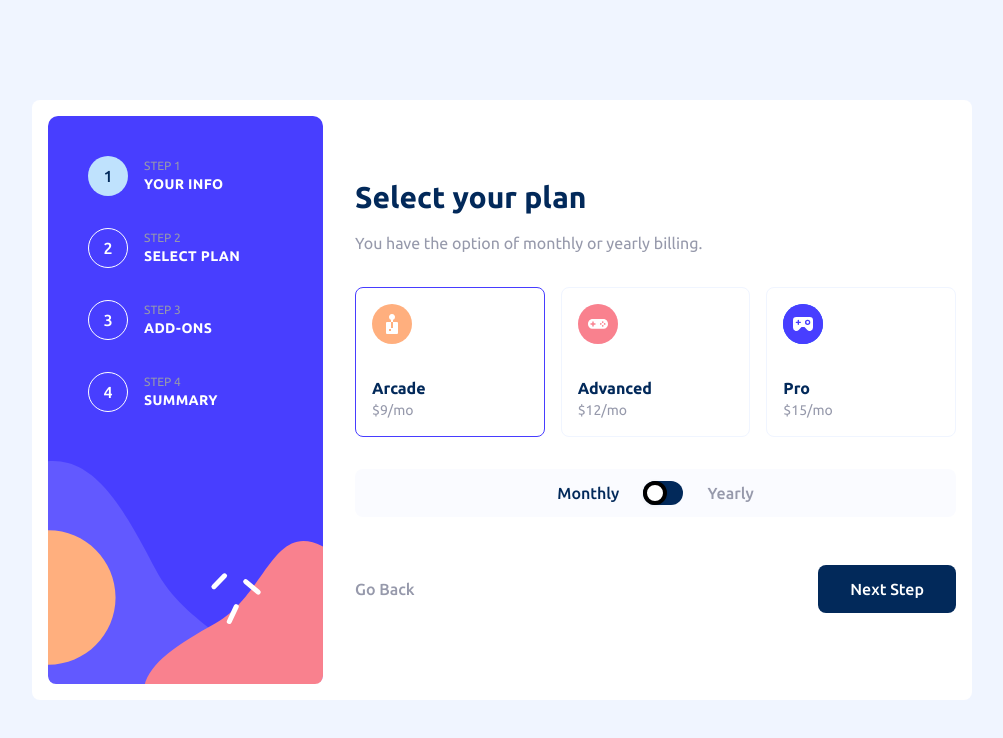
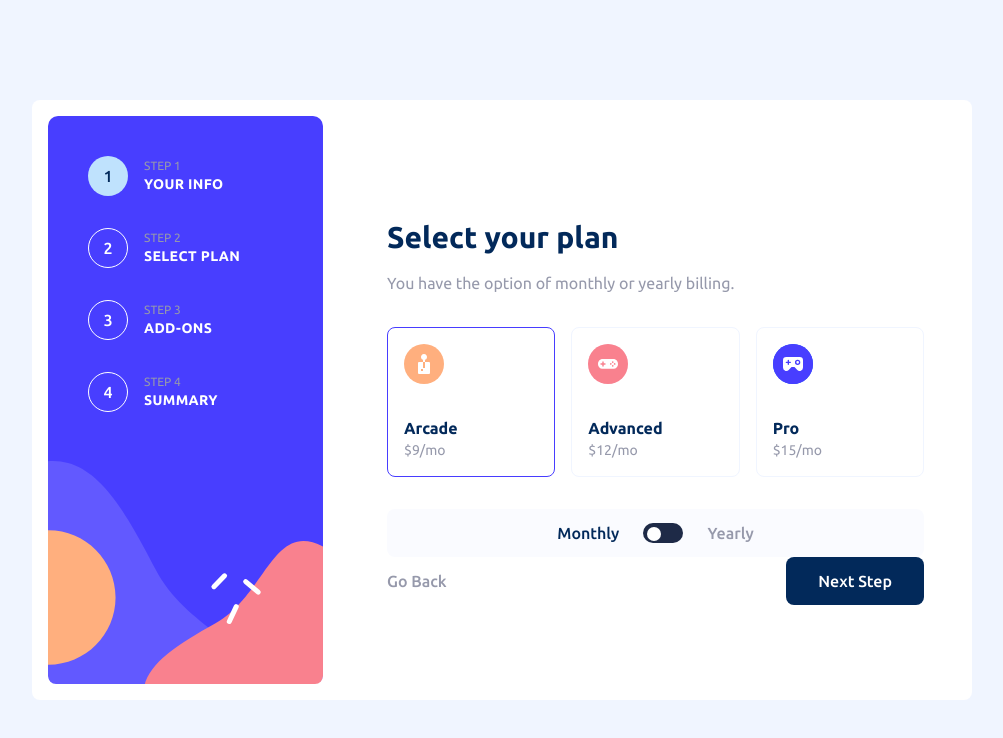
Before and after one commit to Safeya-Yasien/multi-step-form, a React (Vite) app: page /plans in a window 1280 px wide. Shown: the top 738 px of the page, without its empty margins (138-1141 px from the left). Built offline with nearby package versions, Linux system fonts and the light colour scheme.

Commit message:
feat: implement navigation and toggle functionality across multiple steps

```diff
--- a/src/index.css
+++ b/src/index.css
@@ -45,3 +45,32 @@ body {
   font-family: var(--font-family);
   background-color: var(--color-blue-100);
 }
+
+.toggle-label {
+  width: 40px;
+  height: 20px;
+  display: block;
+  position: relative;
+  background: #1e2a47;
+  transition: background 0.2s;
+}
+
+.toggle-checkbox:checked + .toggle-label {
+  background: var(--color-purple-600);
+}
+
+.toggle-label::before {
+  content: "";
+  position: absolute;
+  left: 4px;
+  top: 4px;
+  width: 14px;
+  height: 14px;
+  background: white;
+  border-radius: 50%;
+  transition: left 0.2s;
+}
+
+.toggle-checkbox:checked + .toggle-label::before {
+  left: 22px;
+}
--- a/src/layouts/MainLayout.tsx
+++ b/src/layouts/MainLayout.tsx
@@ -14,7 +14,9 @@ const MainLayout = () => {
         <StepsSidebar currentStep={step} />
         {/* forms */}
         <div className="bg-white rounded-lg md:rounded absolute top-32 md:top-0 md:static pb-2 w-[90%] ">
-          <Outlet />
+          <div className="flex flex-col w-full px-8 mt-8">
+            <Outlet />
+          </div>
         </div>
       </div>
     </div>
--- a/src/pages/AddOns.tsx
+++ b/src/pages/AddOns.tsx
@@ -1,5 +1,6 @@
 import { Heading } from "@/components/common";
 import { useState } from "react";
+import { useNavigate } from "react-router";
 
 const addons = [
   {
@@ -24,9 +25,18 @@ const addons = [
 
 const AddOns = () => {
   const [selected, setSelected] = useState([true, true, false]);
+  const navigate = useNavigate();
 
   const toggle = (idx: number) => {
     setSelected((prev) => prev.map((v, i) => (i === idx ? !v : v)));
+  };
+
+  const handleNext = () => {
+    navigate("/summary");
+  };
+
+  const handleBack = () => {
+    navigate("/plans");
   };
 
   return (
@@ -68,12 +78,14 @@ const AddOns = () => {
         <button
           type="button"
           className="text-grey-500 font-medium hover:underline transition cursor-pointer"
+          onClick={handleBack}
         >
           Go Back
         </button>
         <button
           type="submit"
           className="bg-blue-950 text-white font-medium rounded-lg px-8 py-3 hover:bg-blue-900 transition cursor-pointer"
+          onClick={handleNext}
         >
           Next Step
         </button>
--- a/src/pages/PersonalInfo.tsx
+++ b/src/pages/PersonalInfo.tsx
@@ -5,8 +5,11 @@ import type { TFormData } from "@/types";
 import { FormInputSchema } from "@/schemas";
 import { Heading } from "@/components/common";
 import { FormInput } from "@/components";
+import { useNavigate } from "react-router";
 
 const PersonalInfo = () => {
+  const navigate = useNavigate();
+
   const {
     register,
     handleSubmit,
@@ -14,10 +17,10 @@ const PersonalInfo = () => {
   } = useForm<TFormData>({
     resolver: zodResolver(FormInputSchema),
   });
-  const onSubmit = (data: TFormData) => console.log(data);
+  const onSubmit = (data: TFormData) => navigate("/plans");
 
   return (
-    <div className="flex flex-col w-full px-8 mt-8">
+    <>
       <Heading
         title={"Personal info"}
         description={
@@ -62,7 +65,7 @@ const PersonalInfo = () => {
           </button>
         </div>
       </form>
-    </div>
+    </>
   );
 };
 export default PersonalInfo;
--- a/src/pages/Plans.tsx
+++ b/src/pages/Plans.tsx
@@ -2,66 +2,86 @@ import iconArcade from "../assets/images/icon-arcade.svg";
 import iconAdvanced from "../assets/images/icon-advanced.svg";
 import iconPro from "../assets/images/icon-pro.svg";
 import { Heading } from "@/components/common";
+import { useState } from "react";
+import { useNavigate } from "react-router";
 
-const plans = [
+const planOptions = [
   {
     name: "Arcade",
-    price: "$9/mo",
+    price: { monthly: "$9/mo", yearly: "$90/yr" },
     icon: (
       <span className=" text-orange-500 rounded-full w-10 h-10 flex items-center justify-center text-2xl">
-        {/* Replace with your SVG */}
         <img src={iconArcade} alt="Arcade" className="w-10 h-10" />
       </span>
     ),
-    selected: true,
   },
   {
     name: "Advanced",
-    price: "$12/mo",
+    price: { monthly: "$12/mo", yearly: "$120/yr" },
     icon: (
       <span className="bg-pink-100 text-pink-500 rounded-full w-10 h-10 flex items-center justify-center text-2xl">
         <img src={iconAdvanced} alt="Arcade" className="w-10 h-10" />
       </span>
     ),
-    selected: false,
   },
   {
     name: "Pro",
-    price: "$15/mo",
+    price: { monthly: "$15/mo", yearly: "$150/yr" },
     icon: (
       <span className="bg-blue-600 text-white rounded-full w-10 h-10 flex items-center justify-center text-2xl">
         <img src={iconPro} alt="Arcade" className="w-10 h-10" />
       </span>
     ),
-    selected: false,
   },
 ];
 
 const Plans = () => {
+  const [selectedPlan, setSelectedPlan] = useState("Arcade");
+  const [isYearly, setIsYearly] = useState(false);
+  const navigate = useNavigate();
+
+  const handlePlanClick = (name: string) => {
+    setSelectedPlan(name);
+  };
+
+  const handleToggle = () => {
+    setIsYearly((prev) => !prev);
+  };
+
+  const handleNext = () => {
+    navigate("/add-ons");
+  };
+
+  const handleBack = () => {
+    navigate("/");
+  };
+
   return (
-    <div className="flex flex-col h-full justify-between gap-12">
-      <div className="flex flex-col">
+    <>
       <Heading
         title="Select your plan"
         description="You have the option of monthly or yearly billing."
       />
-
       {/* Plans */}
       <div className="flex gap-4">
-          {plans.map((plan, idx) => (
+        {planOptions.map((plan) => (
           <div
             key={plan.name}
             className={`flex-1 min-w-[140px] cursor-pointer rounded-lg border ${
-                plan.selected ? "border-purple-600" : "border-blue-100"
+              selectedPlan === plan.name
+                ? "border-purple-600"
+                : "border-blue-100"
             } p-4 flex flex-col items-start hover:border-purple-600 transition`}
+            onClick={() => handlePlanClick(plan.name)}
           >
             {plan.icon}
             <div className="mt-8 font-bold text-blue-950">{plan.name}</div>
-              <div className="text-grey-500 text-sm">{plan.price}</div>
+            <div className="text-grey-500 text-sm">
+              {isYearly ? plan.price.yearly : plan.price.monthly}
+            </div>
           </div>
         ))}
       </div>
-
       {/* Toggle */}
       <div className="bg-blue-50 rounded-lg flex items-center justify-center mt-8 py-3">
         <span className="text-blue-950 font-medium mr-6">Monthly</span>
@@ -70,12 +90,9 @@ const Plans = () => {
             type="checkbox"
             name="toggle"
             id="toggle"
-              className="toggle-checkbox absolute block w-6 h-6 rounded-full bg-white border-4 appearance-none cursor-pointer left-0 top-0"
-              style={{
-                boxShadow: "0 1px 4px rgba(0,0,0,0.08)",
-              }}
-              checked
-              readOnly
+            className="toggle-checkbox absolute appearance-none hidden cursor-pointer "
+            checked={isYearly}
+            onChange={handleToggle}
           />
           <label
             htmlFor="toggle"
@@ -84,24 +101,24 @@ const Plans = () => {
         </span>
         <span className="text-grey-500 font-medium ml-6">Yearly</span>
       </div>
-      </div>
-
       {/* Buttons */}
       <div className="flex justify-between items-center">
         <button
           type="button"
           className="text-grey-500 font-medium hover:underline transition  cursor-pointer"
+          onClick={handleBack}
         >
           Go Back
         </button>
         <button
           type="submit"
           className="bg-blue-950 text-white font-medium rounded-lg px-8 py-3 hover:bg-blue-900 transition cursor-pointer"
+          onClick={handleNext}
         >
           Next Step
         </button>
       </div>
-    </div>
+    </>
   );
 };
 export default Plans;
--- a/src/pages/Summary.tsx
+++ b/src/pages/Summary.tsx
@@ -1,6 +1,17 @@
 import { Heading } from "@/components/common";
+import { useNavigate } from "react-router";
 
 const Summary = () => {
+  const navigate = useNavigate();
+
+  const handleConfirm = () => {
+    console.log("Confirm");
+  };
+
+  const handleBack = () => {
+    navigate("/add-ons");
+  };
+
   return (
     <div className="flex flex-col h-full justify-between gap-12">
       <div className="flex flex-col">
@@ -43,12 +54,14 @@ const Summary = () => {
         <button
           type="button"
           className="text-grey-500 font-medium hover:underline transition cursor-pointer"
+          onClick={handleBack}
         >
           Go Back
         </button>
         <button
           type="submit"
           className="bg-purple-600 text-white font-medium rounded-lg px-8 py-3 hover:bg-purple-700 transition cursor-pointer"
+          onClick={handleConfirm}
         >
           Confirm
         </button>
```
Lines whose indentation alone changed are shown as unchanged.
